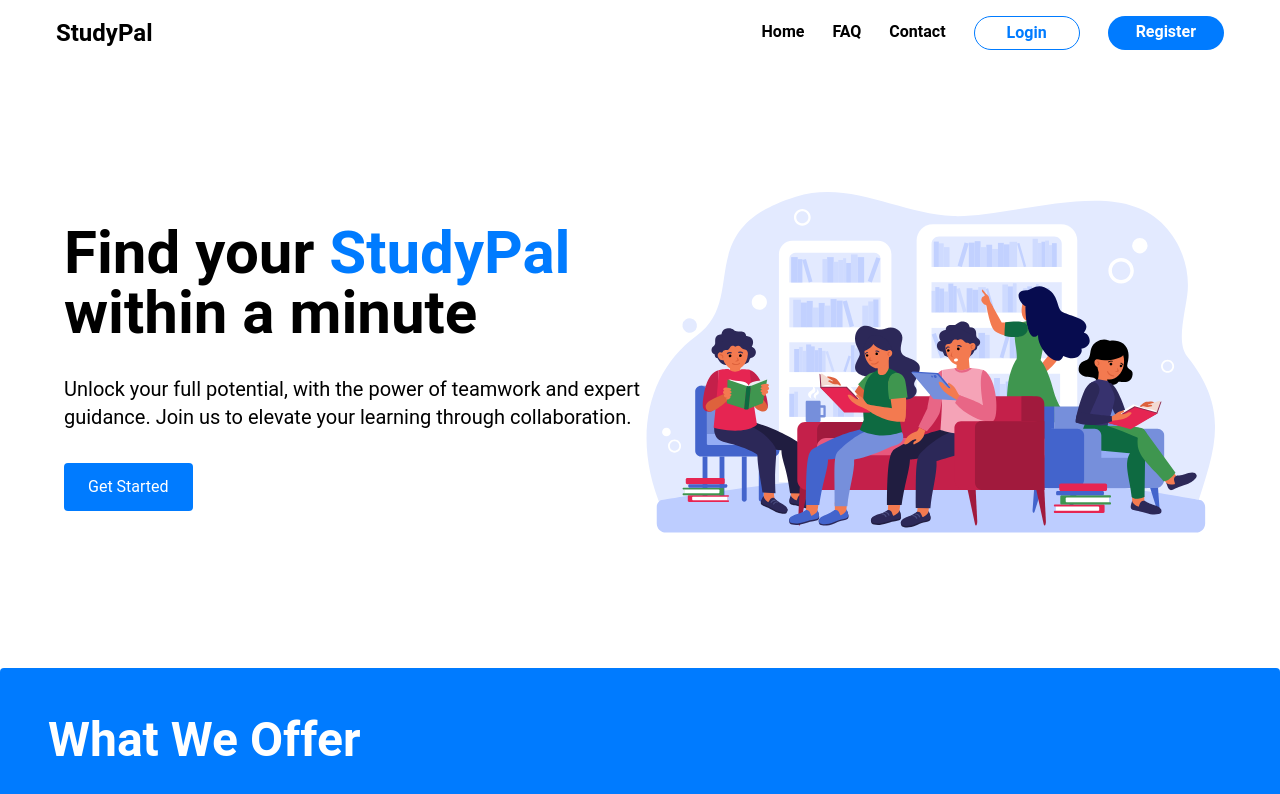
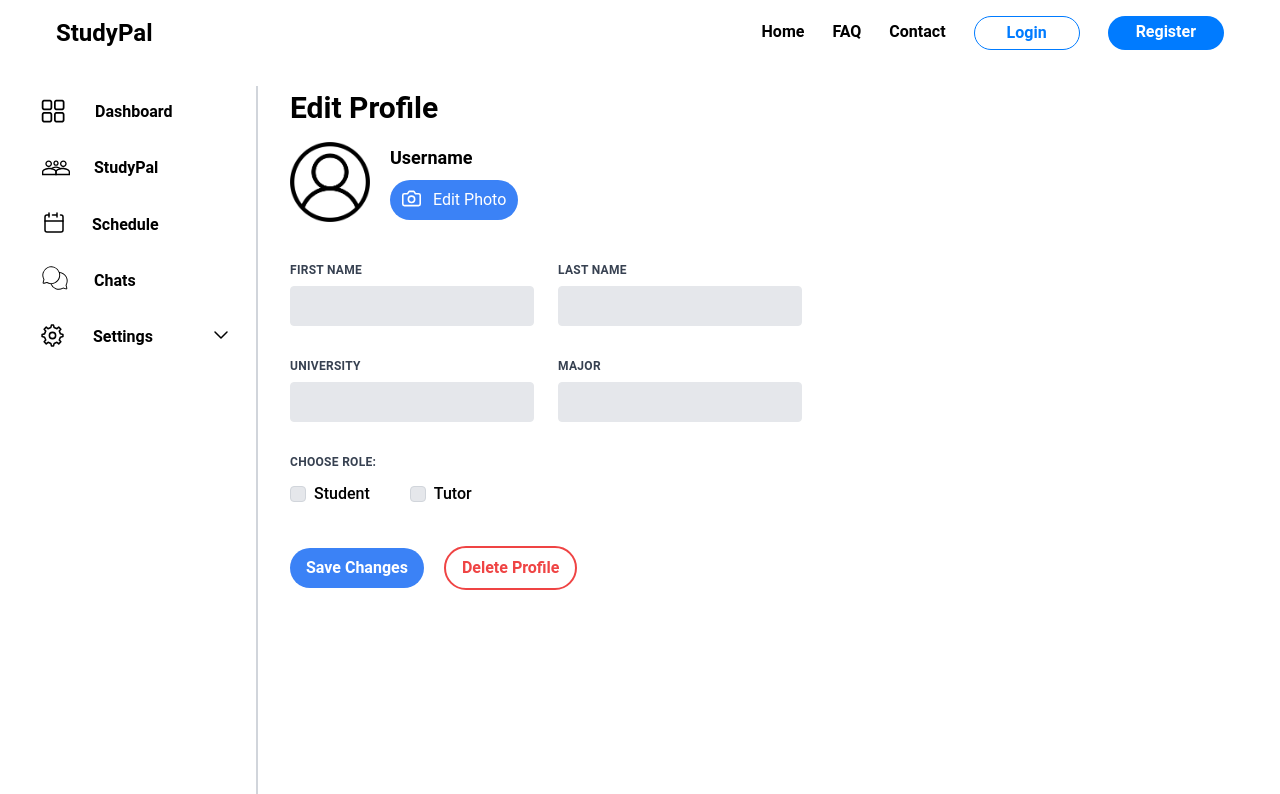
Before and after one commit to MinhNguyenD/StudyPal, a Vue app in the folder client/: page /updateProfile in a window 1280 px wide. Shown: the top 794 px of the page. Built offline with nearby package versions, Linux system fonts and the light colour scheme.

Commit message:
Add view for update profile

```diff
--- a/client/src/router.ts
+++ b/client/src/router.ts
@@ -1,7 +1,8 @@
-import { createMemoryHistory, createRouter } from 'vue-router'
+import { createWebHistory, createRouter } from 'vue-router'
 import Contact from './components/contact/Contact.vue'
 import Homepage from './components/Homepage.vue'
 import FAQ from "./views/FAQ.vue"
+import UpdateProfile from "./views/UpdateProfile.vue"
 
 const routes = [
     { path: '/', component: Homepage },
@@ -9,9 +10,10 @@ const routes = [
     // { path: '/login', component: Login },
     // { path: '/register', component: Register },
     { path: '/contact', component: Contact },
+    { path: '/updateProfile', component: UpdateProfile },
 ]
 
 export const router = createRouter({
-    history: createMemoryHistory(),
+    history: createWebHistory(),
     routes,
 })
--- /dev/null
+++ b/client/src/views/UpdateProfile.vue
@@ -0,0 +1,112 @@
+<template>
+    <div class="flex">
+        <SideBar />
+        <!-- Main content -->
+        <div class="flex-1 p-6 pl-8">
+            <h2 class="text-3xl font-bold mb-4">Edit Profile</h2>
+            <div class="flex items-center">
+                <div class="relative">
+                    <div class="w-20 h-20 rounded-full flex items-center justify-center">
+                        <img :src="ProfilePic" alt="Profile Picture" />
+                    </div>
+                </div>
+                <div class="ml-5">
+                    <h2 class="text-lg font-bold">Username</h2>
+                    <button class="mt-2 px-3 py-2 bg-blue-500 text-white rounded-full flex items-center space-x-1">
+                        <svg class="mb-1"
+                            xmlns="http://www.w3.org/2000/svg"
+                            width="19"
+                            height="19"
+                            viewBox="0 0 24 24"
+                            fill="none"
+                            stroke="currentColor"
+                            stroke-width="2"
+                            stroke-linecap="round"
+                            stroke-linejoin="round"
+                            >
+                            <path d="M23 19a2 2 0 0 1-2 2H3a2 2 0 0 1-2-2V8a2 2 0 0 1 2-2h4l2-3h6l2 3h4a2 2 0 0 1 2 2z" />
+                            <circle cx="12" cy="13" r="4" />
+                        </svg>
+                        <span class="pl-2">Edit Photo</span>
+                    </button>
+                </div>
+            </div>
+            <form class="w-full max-w-lg mt-10" @submit.prevent="submitForm">
+                <div class="flex flex-wrap -mx-3 mb-5">
+                    <div class="w-full md:w-1/2 px-3 mb-6 md:mb-0">
+                        <label class="block uppercase tracking-wide text-gray-700 text-xs font-bold mb-2" for="firstname">
+                            First Name
+                        </label>
+                        <input class="appearance-none block w-full h-10 bg-gray-200 text-gray-700 border border-gray-200 rounded py-3 px-4 mb-3 leading-tight focus:outline-none focus:bg-white" id="firstName" type="text" v-model="firstName" />
+                    </div>
+                    <div class="w-full md:w-1/2 px-3">
+                        <label class="block uppercase tracking-wide text-gray-700 text-xs font-bold mb-2" for="lastname">
+                            Last Name
+                        </label>
+                        <input class="appearance-none block w-full h-10 bg-gray-200 text-gray-700 border border-gray-200 rounded py-3 px-4 leading-tight focus:outline-none focus:bg-white focus:border-gray-500" id="lastName" type="text" v-model="lastName" />
+                    </div>
+                </div>
+                <div class="flex flex-wrap -mx-3 mb-5">
+                    <div class="w-full md:w-1/2 px-3 mb-6 md:mb-0">
+                        <label class="block uppercase tracking-wide text-gray-700 text-xs font-bold mb-2" for="university">
+                            University
+                        </label>
+                        <input class="appearance-none block w-full h-10 bg-gray-200 text-gray-700 border border-gray-200 rounded py-3 px-4 mb-3 leading-tight focus:outline-none focus:bg-white" id="university" type="text" v-model="university" />
+                    </div>
+                    <div class="w-full md:w-1/2 px-3">
+                        <label class="block uppercase tracking-wide text-gray-700 text-xs font-bold mb-2" for="major">
+                            Major
+                        </label>
+                        <input class="appearance-none block w-full h-10 bg-gray-200 text-gray-700 border border-gray-200 rounded py-3 px-4 leading-tight focus:outline-none focus:bg-white focus:border-gray-500" id="major" type="text" v-model="major" />
+                    </div>
+                </div>
+                <div class="uppercase tracking-wide text-gray-700 text-xs font-bold mb-3">Choose Role:</div>
+                <div class="flex flex-wrap mb-5">
+                    <div class="flex items-center me-10">
+                        <input class="w-4 h-4 text-blue-600 bg-gray-200 border-gray-300 rounded focus:ring-blue-500" type="checkbox" id="student" v-model="checkedStudent">
+                        <label class="ms-2 text-base font-medium" for="student">Student</label>
+                    </div>
+                    <div class="flex items-center">
+                        <input class="w-4 h-4 text-blue-600 bg-gray-200 border-gray-300 rounded focus:ring-blue-500" type="checkbox" id="tutor" v-model="checkedTutor">
+                        <label class="ms-2 text-base font-medium" for="tutor">Tutor</label>
+                    </div>
+                </div>
+
+                <div class="flex flex-wrap mt-10">
+                    <div class="flex items-center me-5">
+                        <button class="bg-blue-500 hover:bg-blue-700 text-white font-bold py-2 px-4 rounded-full focus:outline-none focus:shadow-outline" type="submit">
+                            Save Changes
+                        </button>
+                    </div>
+                    <div class="flex items-center">
+                        <button class="hover:bg-red-500 hover:text-white text-red-500 border-2 border-red-500 font-bold py-2 px-4 rounded-full focus:outline-none focus:shadow-outline" type="submit">
+                            Delete Profile
+                        </button>
+                    </div>
+                </div>
+            </form>
+        </div>
+    </div>
+</template>
+
+<script>
+import SideBar from '../components/SideBar.vue';
+import ProfilePic from '../assets/avatar.png';
+
+export default {
+    components: {
+        SideBar
+    },
+    data() {
+        return {
+            ProfilePic,
+            firstName: "",
+            lastName: "",
+            university: "",
+            major: "",
+            checkedStudent: "",
+            checkedTutor: ""
+        }
+    }
+}
+</script>
```
Also changed, not shown: client/src/assets/avatar.png (added).
